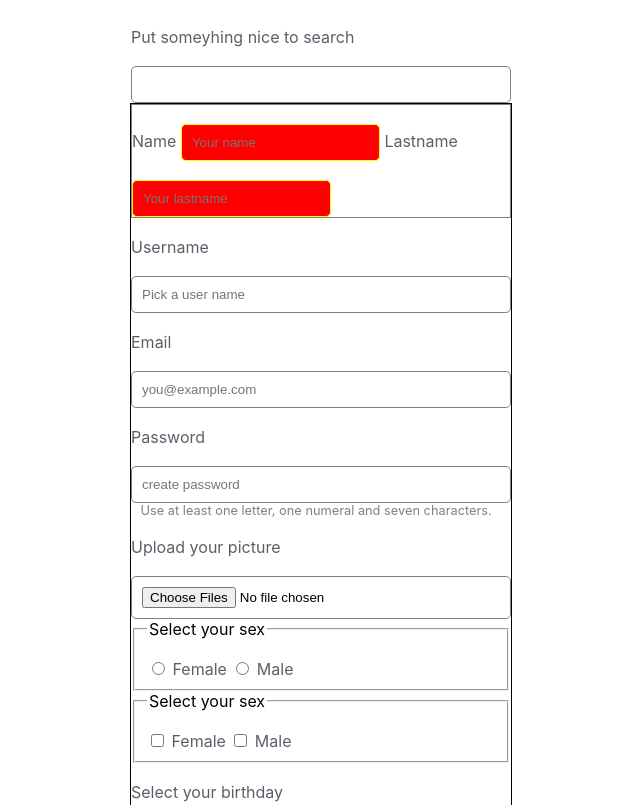
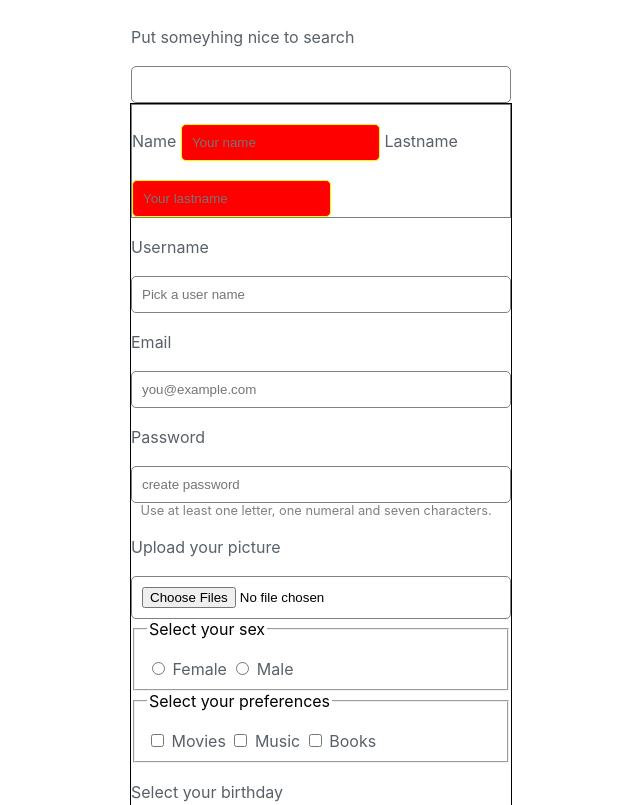
Before and after one commit to pilaralejandra/ejem-login, a plain HTML site: page index.html in a window 1280 px wide. Shown: the top 805 px of the page, without its empty margins (319-959 px from the left). Drawn offline with Linux system fonts and the light colour scheme.

Commit message:
Names of preferences changed and new min and max for range input tag

```diff
--- a/index.html
+++ b/index.html
@@ -57,12 +57,14 @@
         </fieldset>
 
         <fieldset>
-          <legend>Select your sex</legend>
+          <legend>Select your preferences</legend>
           <!-- Checkbox input tag -->
-          <input type="checkbox" name="sex" id="fem" value="1">
-          <label for="fem">Female</label>
-          <input type="checkbox" name="sex" id="male" value="2">
-          <label for="male">Male</label>
+          <input type="checkbox" name="preference" id="p1" value="1">
+          <label for="p1">Movies</label>
+          <input type="checkbox" name="preference" id="p2" value="2">
+          <label for="p2">Music</label>
+          <input type="checkbox" name="preference" id="p3" value="3">
+          <label for="p3">Books</label>
           <!-- Same rules apply for checkboxes-->
         </fieldset>
         <!-- Date input tag -->
@@ -79,7 +81,7 @@
         <input type="time" name="awake" id="awake">
         <!-- Range input tag -->
         <label for="service">Grade our service</label>
-        <input type="range" name="service" value="service" min="5" max="20" step="2">
+        <input type="range" name="service" value="service" min="1" max="5">
         <!-- Number input tag -->
         <label for="age">Age</label>
         <input type="number" name="age" id="age">
```
